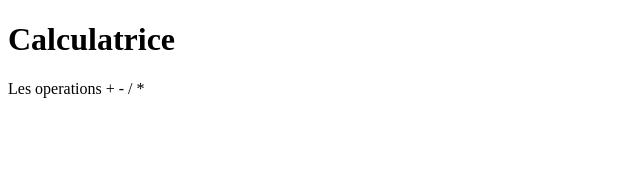
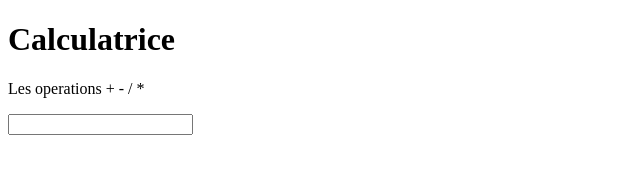
Before and after one commit to khacquyetdang/calculetteESG, a plain HTML site: page index.html in a window 1280 px wide. Shown: the whole page, without its empty margins (0-640 px from the left). Drawn offline with Linux system fonts and the light colour scheme.

Commit message:
ajouter input pour editer le premier chiffre

```diff
--- a/index.html
+++ b/index.html
@@ -9,6 +9,7 @@
     <div class="center_div">
         <h1>Calculatrice</h1>
         <p>Les operations + - / *</p>
+        <input id="a" type="number">
     </div>
 
 </body>
```
